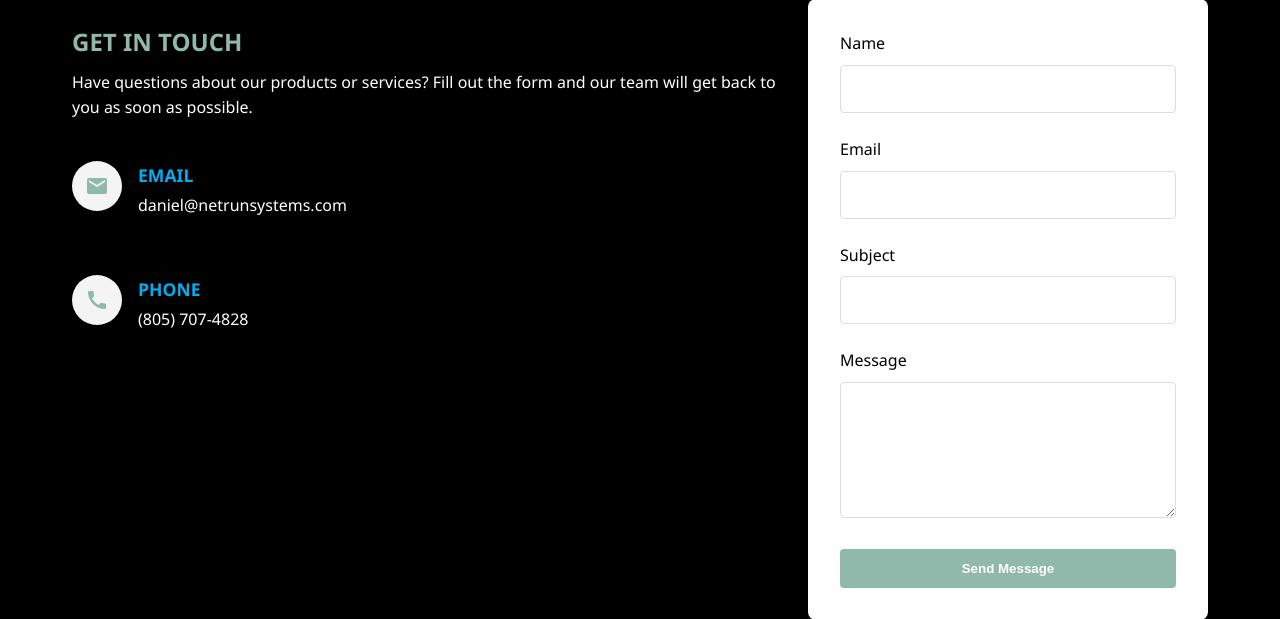
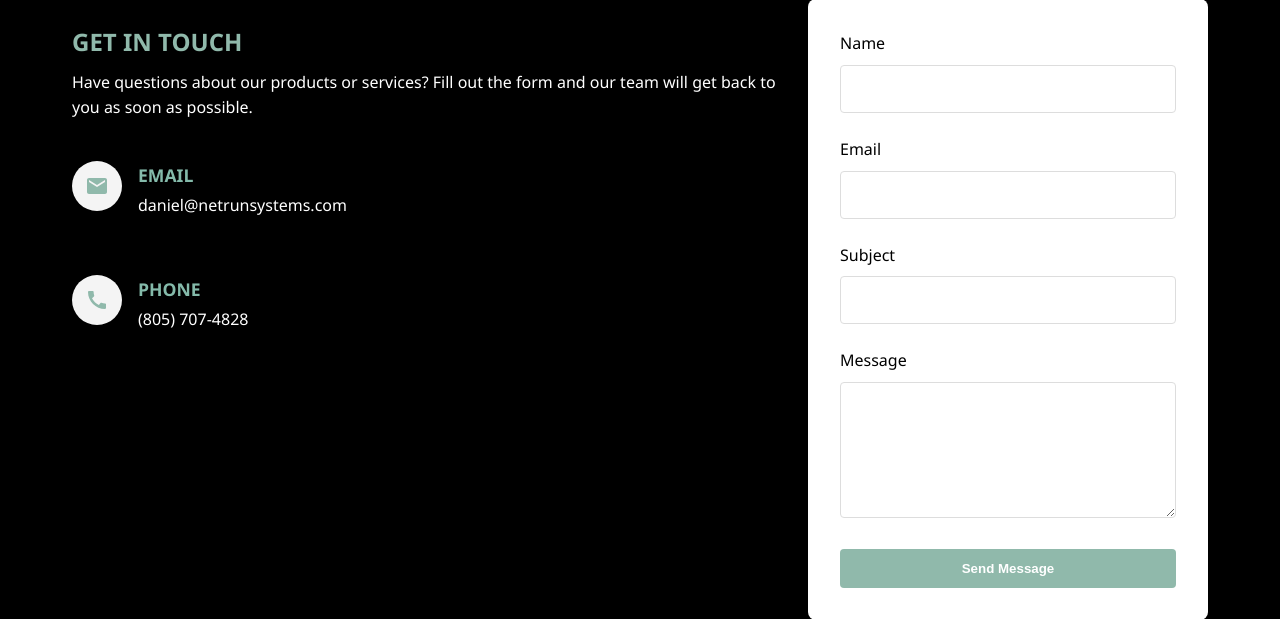
Before and after one commit to schoonercg/netrunsystems, a Flask app: page /contact in a window 1280 px wide. Shown: the part 420-1039 px from the top of the page. Run offline with Flask 3, Linux system fonts and the light colour scheme.

Commit message:
Assistant checkpoint: Update header color to Netrun blue
Assistant generated file changes:
- static/css/styles.css: Update header color to correct Netrun blue

---

User prompt:

Netrun blue is #84baaa

Replit-Commit-Author: Assistant
Replit-Commit-Session-Id: 69c2221a-5203-4e90-a048-2a57da72fcf5

```diff
--- a/static/css/styles.css
+++ b/static/css/styles.css
@@ -912,7 +912,7 @@ footer {
 
 h1, h2, h3, h4, h5, h6 {
   margin: 1.5rem 0 1rem;
-  color: var(--accent-color);
+  color: #84baaa;
   text-transform: uppercase;
 }
 
```
